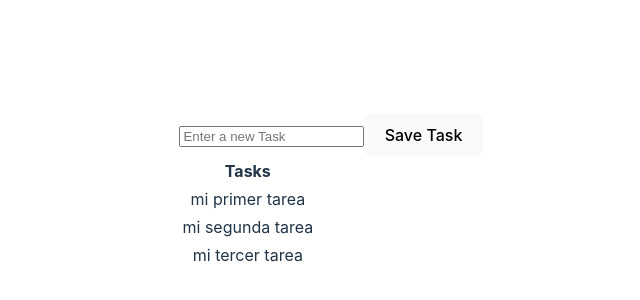
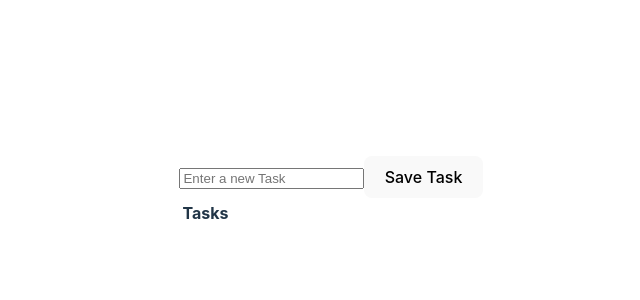
Before and after one commit to Erik161/REACT-Taskapp-localstorage, a React (Vite) app: page / in a window 1280 px wide. Shown: the part 208-508 px from the top of the page, without its empty margins (309-949 px from the left). Built offline with nearby package versions, Linux system fonts and the light colour scheme.

Commit message:
add localStorage

```diff
--- a/src/App.jsx
+++ b/src/App.jsx
@@ -1,4 +1,4 @@
-import { useState } from "react";
+import { useState, useEffect } from "react";
 import "./App.css";
 import TaskCreator from "./components/TaskCreator";
 
@@ -7,22 +7,31 @@ import TaskCreator from "./components/TaskCreator";
 
 const App = () => {
 
-  const [taskItems, setTaskItems]= useState([
-    {name:'mi primer tarea', done: false},
-    {name:'mi segunda tarea', done: false},
-    {name:'mi tercer tarea', done: false},
-  ])
+  const [taskItems, setTaskItems]= useState([])
 
 
   function createNewTask(taskName){
 
-    console.log(taskName)
+
     if(!taskItems.find(task=>task.name===taskName)){
 
       setTaskItems([...taskItems, {name: taskName, done: false}])
     }
 
   }
+
+
+  useEffect(()=>{
+   let data = localStorage.getItem('tasks')
+   if (data){
+     setTaskItems(JSON.parse(data))
+   }
+  }, [])
+
+
+  useEffect(()=>{
+    localStorage.setItem('tasks', JSON.stringify(taskItems))
+  }, [taskItems])
 
 
 
--- a/src/components/TaskCreator.jsx
+++ b/src/components/TaskCreator.jsx
@@ -9,9 +9,10 @@ const [newTaskName, setNewTaskName] = useState('');
 const handleSubmit = (e) =>{
     {/* It is used to not send the form data to a backend and the page is not refreshed.*/}
     e.preventDefault();
+
+    createNewTask(newTaskName)
     {/* It is used to store data within the browser and so we close the application or change the page or exit the application, the data will continue to be stored here.*/}
-    createNewTask(newTaskName)
-    localStorage.setItem('tasks', newTaskName)
+
     setNewTaskName('')
 }
 
--- a/src/main.jsx
+++ b/src/main.jsx
@@ -4,7 +4,7 @@ import App from './App'
 import './index.css'
 
 ReactDOM.createRoot(document.getElementById('root')).render(
-  <React.StrictMode>
+
     <App />
-  </React.StrictMode>
+
 )
```
